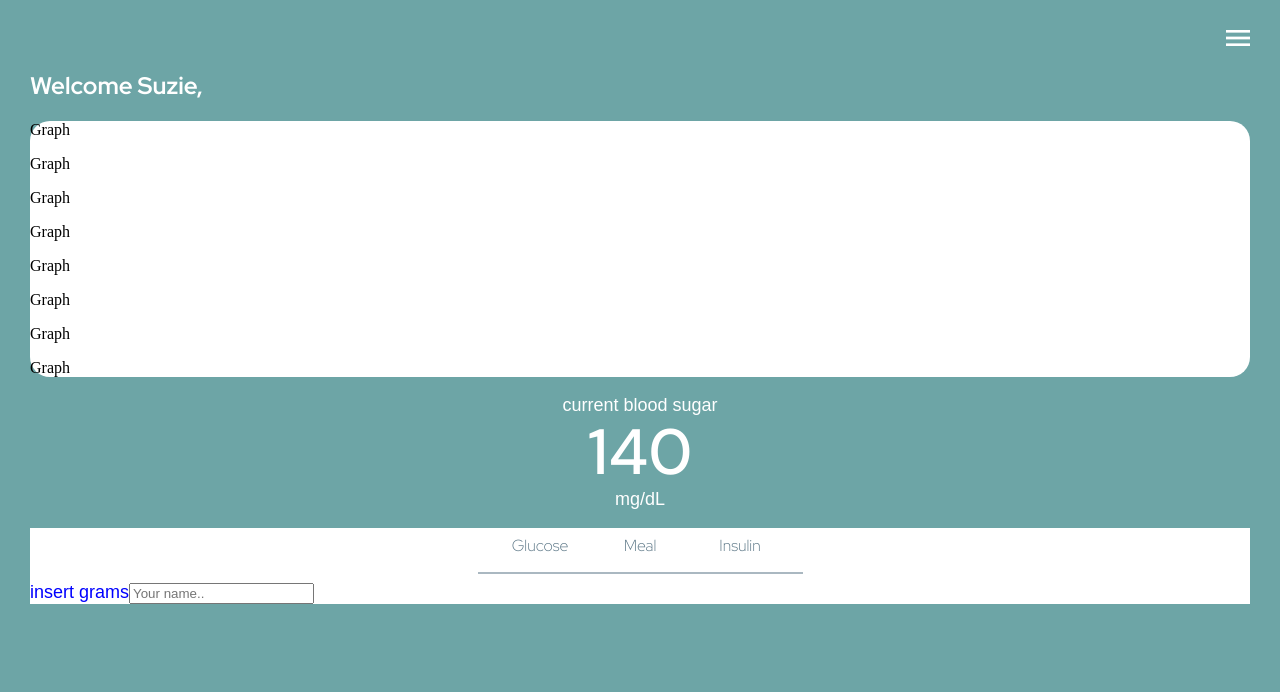
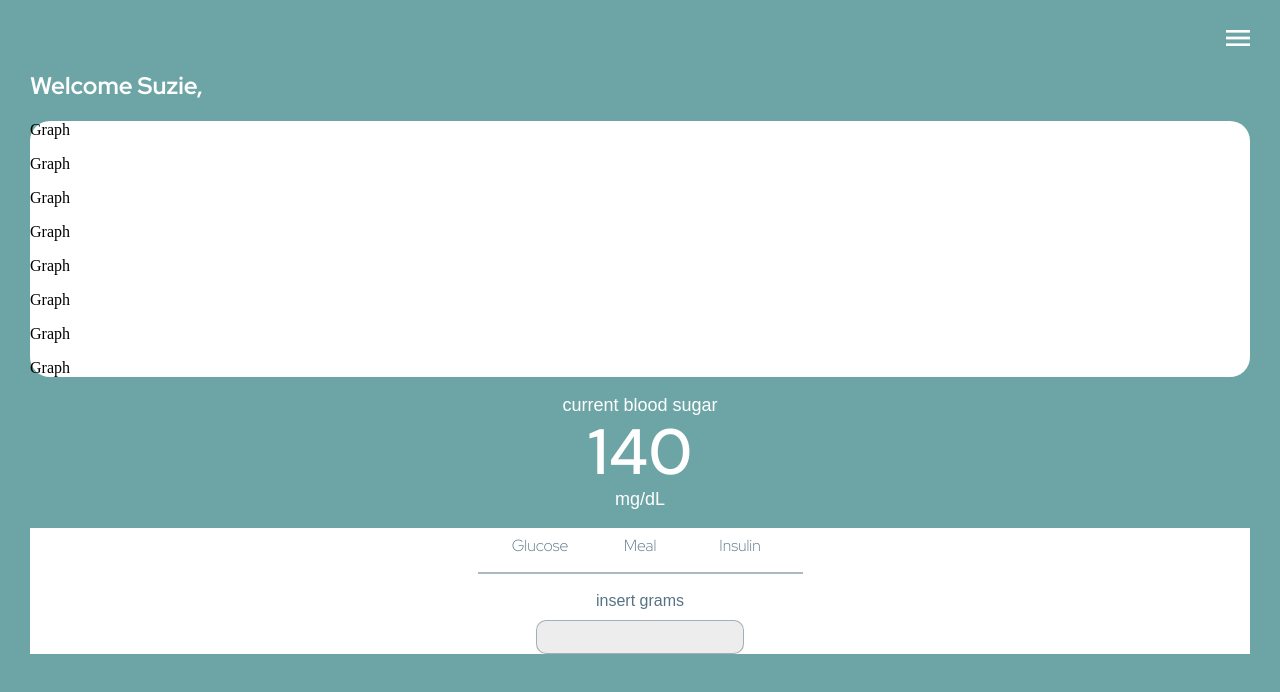
Before and after one commit to TimStewartJ/gluchart, a React (Create React App) app in the folder gluchart-react/: page / in a window 1280 px wide. Shown: the top 692 px of the page. Built offline with nearby package versions, Linux system fonts and the light colour scheme.

Commit message:
removed logo, added form css

```diff
--- a/gluchart-react/src/App.js
+++ b/gluchart-react/src/App.js
@@ -1,4 +1,3 @@
-import logo from './logo.svg';
 import './App.css';
 import Home from './Home.js';
 
--- a/gluchart-react/src/Components/CSS/Form.css
+++ b/gluchart-react/src/Components/CSS/Form.css
@@ -1,6 +1,17 @@
+html, body {
+    height: 100%;
+    margin: 0;
+    padding: 0;
+}
+
 .form {
     background: white;
+    width: 100%;
     height: 100%;
+    display: flex;
+    flex-direction: column;
+    justify-content: center;
+    align-items: center;
 }
 
 .top-buttons {
@@ -17,7 +28,21 @@
 
 .grams {
     font-family: articulat-cf, sans-serif;
-    color: blue;
-    font-size: 18px;
-    font-weight: 400px;
+    font-style: normal;
+    font-weight: 500;
+    color: var(--turqoise);
+    margin-bottom: 10px;
+    margin-top: 10px;
 }
+
+.grams-input {
+    background: #EDEDED;
+    border: 1px solid rgba(87, 115, 131, 0.5);
+    border-radius: 10px;
+    width: 202px;
+    height: 30px;
+    font-family: articulat-cf, sans-serif;
+    font-style: normal;
+    font-weight: 300;
+    color: var(--turqoise);
+}
--- a/gluchart-react/src/Components/JS/Form.js
+++ b/gluchart-react/src/Components/JS/Form.js
@@ -14,7 +14,7 @@ export default function Home() {
             <hr className="divider"></hr>
 
             <label for="fname" className="grams">insert grams</label>
-            <input type="text" id="fname" name="firstname" placeholder="Your name.."></input>
+            <input type="text" id="fname" name="firstname" className="grams-input"></input>
         </div>
     );
 }
```
